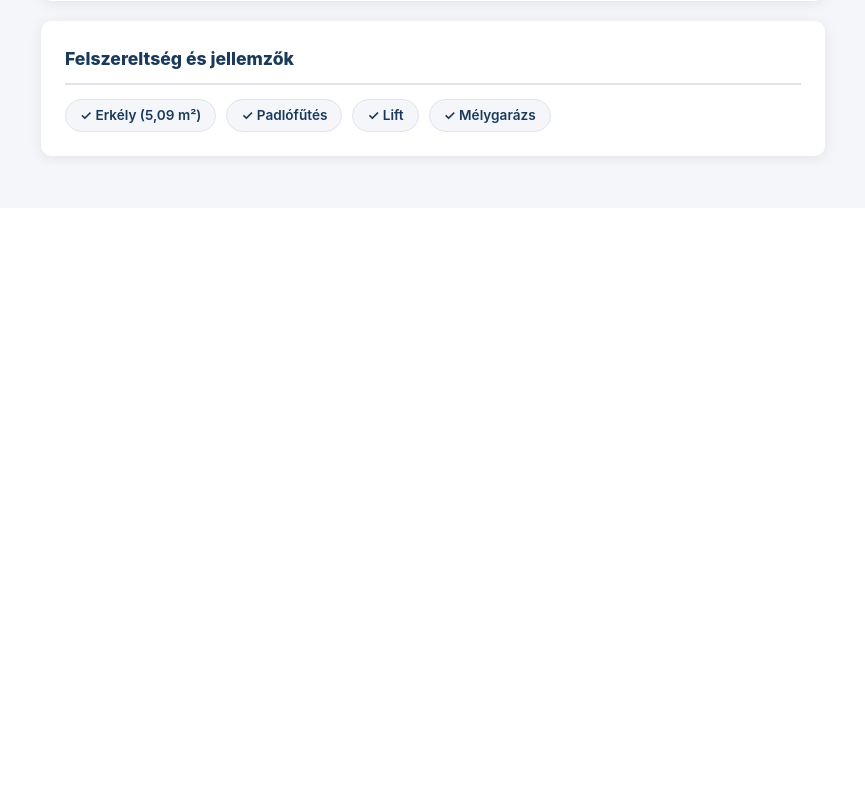
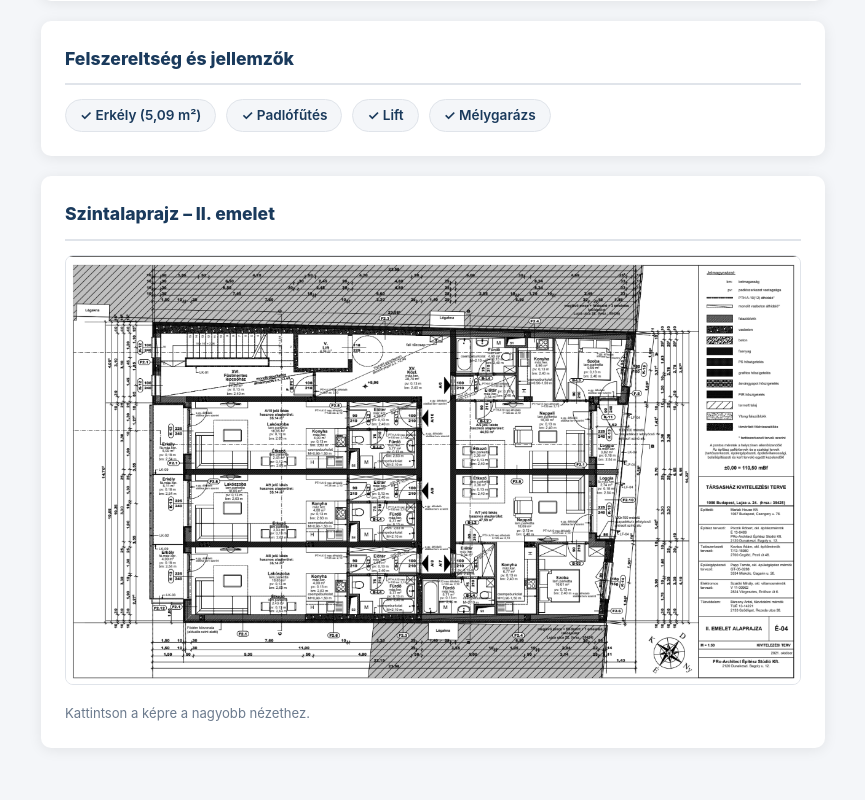
Before and after one commit to Akolak18/PROJECT-SIMPLE, a Flask app: page /ingatlan-ertekesites/a08-ii-emelet in a window 1280 px wide. Shown: the part 1669-2469 px from the top of the page, without its empty margins (23-888 px from the left). Before the commit the page ends 1836 px from the top, so only its background shows below. Run offline with Flask 3, Linux system fonts and the light colour scheme.

Commit message:
Add floor plan images and szintalaprajz section to apartment detail page
- Add floor plan PNGs for all levels: Pince, Földszint, I–VI. emelet
- Detail page shows the correct floor plan based on p.emelet value
- Floor plan image is clickable and opens in the existing lightbox

https://claude.ai/code/session_014petuLLSC47wXb62gZwvgJ

```diff
--- a/templates/ingatlan_detail.html
+++ b/templates/ingatlan_detail.html
@@ -587,6 +587,42 @@
     </div>
     {% endif %}
 
+    <!-- FLOOR PLAN -->
+    {% set emelet = p.emelet %}
+    {% if emelet == 0 %}
+      {% set alaprajz_kep = '/static/images/Földszint.png' %}
+      {% set alaprajz_nev = 'Földszint' %}
+    {% elif emelet == 1 %}
+      {% set alaprajz_kep = '/static/images/I. emelet.png' %}
+      {% set alaprajz_nev = 'I. emelet' %}
+    {% elif emelet == 2 %}
+      {% set alaprajz_kep = '/static/images/II. emelet.png' %}
+      {% set alaprajz_nev = 'II. emelet' %}
+    {% elif emelet == 3 %}
+      {% set alaprajz_kep = '/static/images/III. emelet.png' %}
+      {% set alaprajz_nev = 'III. emelet' %}
+    {% elif emelet == 4 %}
+      {% set alaprajz_kep = '/static/images/IV. emelet.png' %}
+      {% set alaprajz_nev = 'IV. emelet' %}
+    {% elif emelet == 5 %}
+      {% set alaprajz_kep = '/static/images/V. emelet.png' %}
+      {% set alaprajz_nev = 'V. emelet' %}
+    {% elif emelet == 6 %}
+      {% set alaprajz_kep = '/static/images/VI. emelet.png' %}
+      {% set alaprajz_nev = 'VI. emelet' %}
+    {% else %}
+      {% set alaprajz_kep = '/static/images/Pince.png' %}
+      {% set alaprajz_nev = 'Pince' %}
+    {% endif %}
+    <div class="section-card">
+      <h2>Szintalaprajz – {{ alaprajz_nev }}</h2>
+      <img src="{{ alaprajz_kep }}"
+           alt="Alaprajz – {{ alaprajz_nev }}"
+           style="width:100%; border-radius:8px; border:1px solid var(--gray-border); cursor:zoom-in;"
+           onclick="openLightboxFp(this.src)" />
+      <p style="margin-top:10px; font-size:.82rem; color:var(--muted);">Kattintson a képre a nagyobb nézethez.</p>
+    </div>
+
   </div>
 
   <!-- SIDEBAR -->
@@ -687,6 +723,12 @@
     if (e.key === 'Escape')     closeLightbox();
   });
 
+  function openLightboxFp(src) {
+    document.getElementById('lb-img').src = src;
+    document.getElementById('lightbox').classList.add('open');
+    document.body.style.overflow = 'hidden';
+  }
+
   function sendInquiry(e) {
     e.preventDefault();
     const btn = e.target.querySelector('button[type=submit]');
```
Also changed, not shown: static/images/Földszint.png (added), static/images/I. emelet.png (added), static/images/II. emelet.png (added), static/images/III. emelet.png (added), static/images/IV. emelet.png (added), static/images/Madártávlati kép2.png (added), static/images/Pince.png (added), static/images/V. emelet.png (added), static/images/VI. emelet.png (added).
